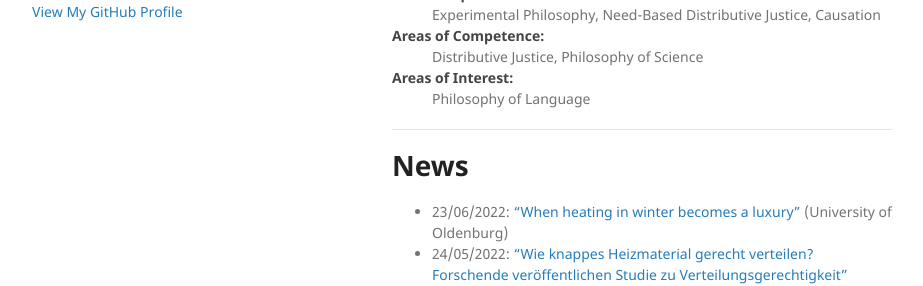
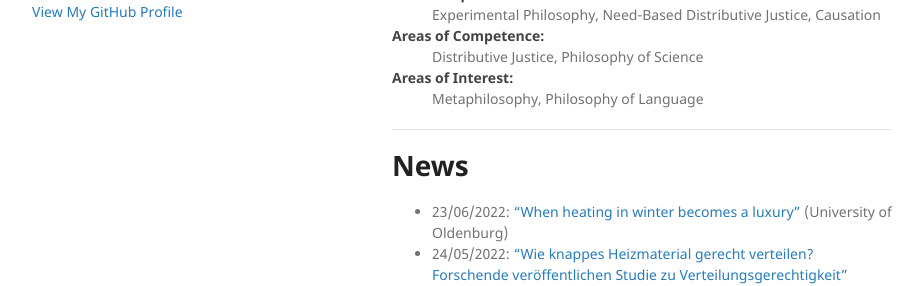
Before and after one commit to alephmembeth/alephmembeth.github.io, a Jekyll site: the page built from index.md, in a window 1280 px wide and 900 px high, cut to the strip 366-652 px from the top of the window. Shown: the whole strip, without its empty margins (178-1101 px from the left). Built offline with Jekyll 4.4.1, drawn with Linux system fonts in a browser that asks for light colours; the repository's description, which GitHub fills in, is left out.

Commit message:
Update index.md

```diff
--- a/index.md
+++ b/index.md
@@ -16,7 +16,7 @@ The portrait to the left (or above, if you’re on a mobile device), by the way,
    <dt>Areas of Competence:</dt>
       <dd>Distributive Justice, Philosophy of Science</dd>
    <dt>Areas of Interest:</dt>
-      <dd>Philosophy of Language</dd>
+      <dd>Metaphilosophy, Philosophy of Language</dd>
 </dl>
 
 * * *
```
